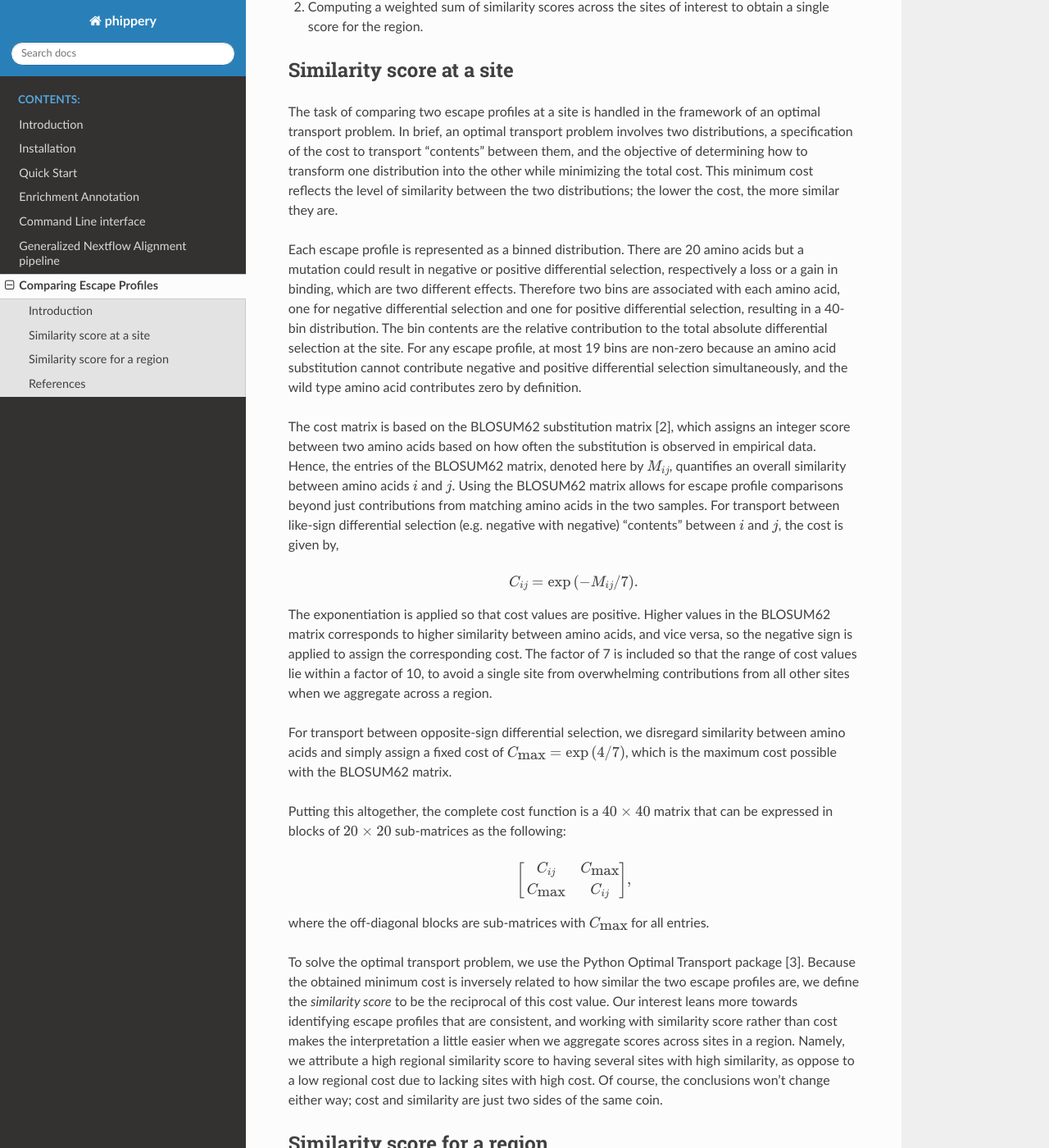
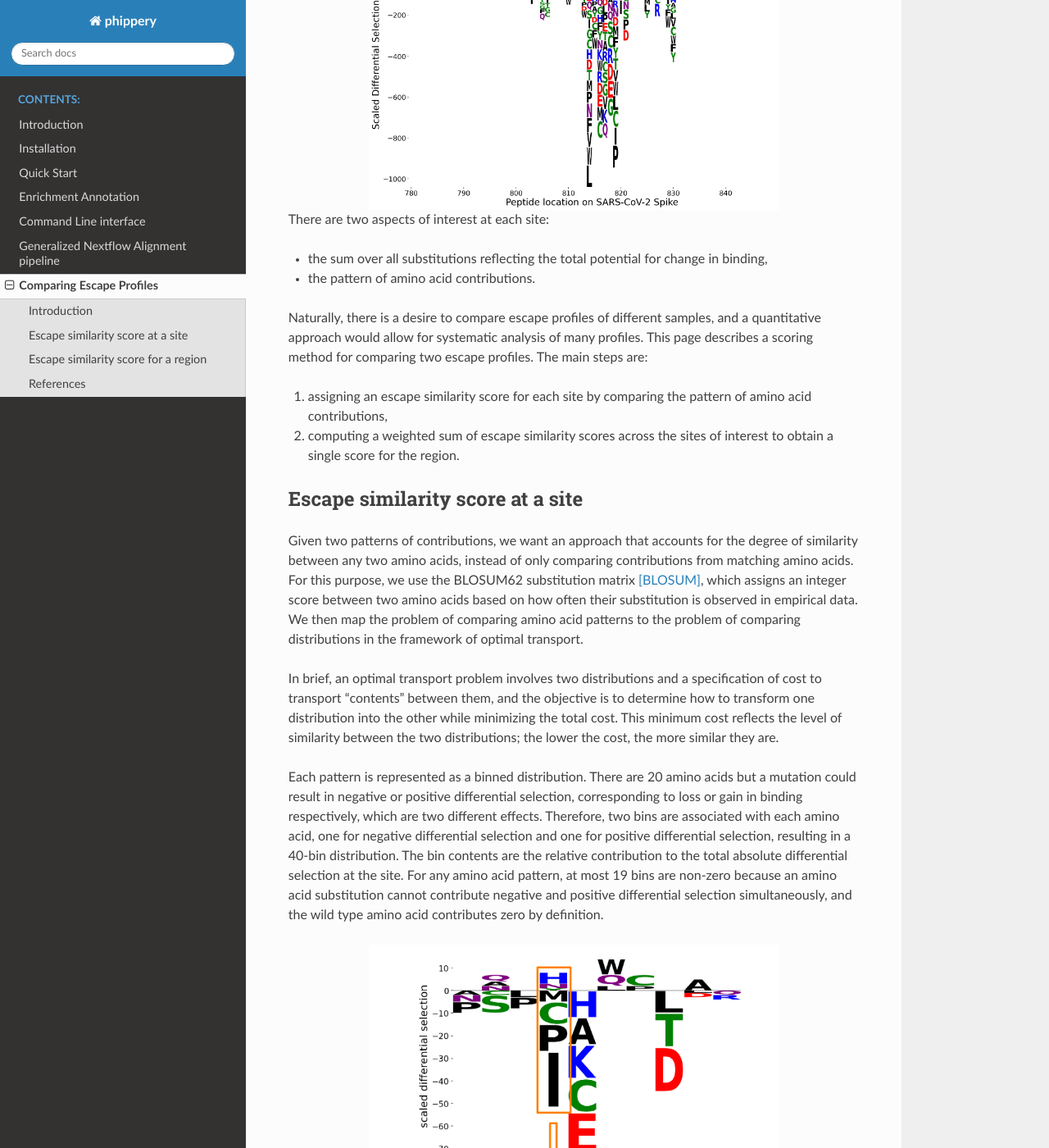
Before and after one commit to matsengrp/phippery, a Sphinx documentation site: the page built from docs/esc-prof.rst, in a window 1280 px wide and 1400 px high, scrolled down 507 px. Shown: the whole window at 82% size. Built offline with Sphinx 7.4.7 and the Read the Docs theme 2.0.0, drawn with Linux system fonts in a browser that asks for light colours; some of the changed text lies outside the part shown.

Commit message:
docs update for comparing escape profiles

```diff
--- a/docs/esc-prof.rst
+++ b/docs/esc-prof.rst
@@ -9,48 +9,70 @@ Comparing Escape Profiles
 Introduction
 ------------
 
-Phage-DMS [1] is an application of PhIP-Seq for deep mutational scanning (DMS).
-The Phage-DMS method measures changes in antibody binding under mutations to
-viral proteins. Of particular interest are mutations that cause significant loss
-of binding, potentially allowing the virus to escape the immune response. When
-considering only mutations that cause single amino acid substitutions, the results
-can be summarized in an escape profile showing the impact on binding for every
-possible substitution at each location.
+Phage-DMS [PhageDMS]_ is an application of PhIP-Seq for deep mutational scanning (DMS).
+In Phage-DMS, the peptide library catalogs possible mutations in the viral protein. Of
+particular concern are mutations that cause significant loss of binding with antibodies,
+potentially allowing the virus to escape the immune response. When considering only
+mutations that cause single amino acid substitutions, the results can be summarized in
+an *escape profile* [PDMS_SCV2]_ showing the impact on binding for every possible
+substitution at each site. This can be visualized in a logo plot where the scaled
+differential selection of each amino acid substitution is reflected by the height of
+its one-letter symbol,
 
-This page describes a method for quantifying the comparison of escape profiles
-(e.g. between two individuals). There are two main steps:
+.. image:: images/logoplot_example.png
+	:width: 500
+	:align: center
+	:alt: logo plot visualization of an escape profile
 
-1. Assigning a similarity score for each site quantifying the comparison of differential selection between the two samples.
-2. Computing a weighted sum of similarity scores across the sites of interest to obtain a single score for the region.
+There are two aspects of interest at each site:
+
+- the sum over all substitutions reflecting the total potential for change in binding,
+- the pattern of amino acid contributions.
+
+Naturally, there is a desire to compare escape profiles of different samples, and a
+quantitative approach would allow for systematic analysis of many profiles. This page
+describes a scoring method for comparing two escape profiles. The main steps are:
+
+1. assigning an escape similarity score for each site by comparing the pattern of amino acid contributions,
+2. computing a weighted sum of escape similarity scores across the sites of interest to obtain a single score for the region.
 
 
-Similarity score at a site
---------------------------
+Escape similarity score at a site
+---------------------------------
 
-The task of comparing two escape profiles at a site is handled in the framework of
-an optimal transport problem. In brief, an optimal transport problem involves two
-distributions, a specification of the cost to transport "contents" between them,
-and the objective of determining how to transform one distribution into the other
-while minimizing the total cost. This minimum cost reflects the level of similarity
-between the two distributions; the lower the cost, the more similar they are.
+Given two patterns of contributions, we want an approach that accounts for the degree
+of similarity between any two amino acids, instead of only comparing contributions
+from matching amino acids. For this purpose, we use the BLOSUM62 substitution matrix
+[BLOSUM]_, which assigns an integer score between two amino acids based on how often
+their substitution is observed in empirical data. We then map the problem of comparing
+amino acid patterns to the problem of comparing distributions in the framework of
+optimal transport.
 
-Each escape profile is represented as a binned distribution. There are 20 amino acids
-but a mutation could result in negative or positive differential selection, respectively
-a loss or a gain in binding, which are two different effects. Therefore two bins are
+In brief, an optimal transport problem involves two distributions and a specification of
+cost to transport "contents" between them, and the objective is to determine how to
+transform one distribution into the other while minimizing the total cost. This minimum
+cost reflects the level of similarity between the two distributions; the lower the cost,
+the more similar they are.
+
+Each pattern is represented as a binned distribution. There are 20 amino acids
+but a mutation could result in negative or positive differential selection, corresponding to
+loss or gain in binding respectively, which are two different effects. Therefore, two bins are
 associated with each amino acid, one for negative differential selection and one for
 positive differential selection, resulting in a 40-bin distribution. The bin contents
 are the relative contribution to the total absolute differential selection at the site.
-For any escape profile, at most 19 bins are non-zero because an amino acid substitution
+For any amino acid pattern, at most 19 bins are non-zero because an amino acid substitution
 cannot contribute negative and positive differential selection simultaneously, and the
 wild type amino acid contributes zero by definition.
 
-The cost matrix is based on the BLOSUM62 substitution matrix [2], which assigns an integer
-score between two amino acids based on how often the substitution is observed in empirical
-data. Hence, the entries of the BLOSUM62 matrix, denoted here by :math:`M_{ij}`, quantifies
-an overall similarity between amino acids :math:`i` and :math:`j`. Using the BLOSUM62 matrix
-allows for escape profile comparisons beyond just contributions from matching amino acids
-in the two samples. For transport between like-sign differential selection (e.g. negative
-with negative) "contents" between :math:`i` and :math:`j`, the cost is given by,
+.. image:: images/logo_to_distr.png
+	:width: 500
+	:align: center
+	:alt: Diagram for conversion of logo pattern to binned distribution
+
+The cost matrix is based on the BLOSUM62 matrix. Denote the entries of the BLOSUM62 matrix
+by :math:`M_{ij}`, which quantifies an overall similarity between amino acids :math:`i` and
+:math:`j`. For transport between same-sign differential selection "contents"
+(e.g. negative with negative) between :math:`i` and :math:`j`, the cost is given by,
 
 .. math::
 	C_{ij} = \exp\left(-M_{ij}/7\right).
@@ -59,11 +81,11 @@ The exponentiation is applied so that cost values are positive. Higher values in
 matrix corresponds to higher similarity between amino acids, and vice versa, so the negative
 sign is applied to assign the corresponding cost. The factor of 7 is included so that the
 range of cost values lie within a factor of 10, to avoid a single site from overwhelming
-contributions from all other sites when we aggregate across a region.
+the scores of all other sites when we aggregate across a region.
 
 For transport between opposite-sign differential selection, we disregard similarity between
-amino acids and simply assign a fixed cost of :math:`C_{\mbox{max}} = \exp\left(4/7\right)`,
-which is the maximum cost possible with the BLOSUM62 matrix.
+amino acids and simply assign a fixed cost of :math:`C_{\scriptsize \mbox{max}} = \exp\left(4/7\right)`,
+which is the maximum cost possible with the BLOSUM62 matrix because its minimum entry is :math:`-4`.
 
 Putting this altogether, the complete cost function is a :math:`40\times40` matrix that can
 be expressed in blocks of :math:`20\times20` sub-matrices as the following:
@@ -71,32 +93,88 @@ be expressed in blocks of :math:`20\times20` sub-matrices as the following:
 .. math::
 
 	\begin{bmatrix}
-		C_{ij} & C_{\mbox{max}} \\
-		C_{\mbox{max}} & C_{ij}
+		C_{ij} & C_{\scriptsize \mbox{max}} \\
+		C_{\scriptsize \mbox{max}} & C_{ij}
 	\end{bmatrix},
 
-where the off-diagonal blocks are sub-matrices with :math:`C_{\mbox{max}}` for all entries.
+where the off-diagonal blocks are sub-matrices with :math:`C_{\scriptsize \mbox{max}}` for all entries.
 
-To solve the optimal transport problem, we use the Python Optimal Transport package [3].
+To solve the optimal transport problem, we use the
+`Python Optimal Transport package <https://pythonot.github.io/>`_ [POT]_.
 Because the obtained minimum cost is inversely related to how similar the two escape profiles
-are, we define the *similarity score* to be the reciprocal of this cost value. Our interest
+are, we define the *escape similarity score* to be the reciprocal of this cost value. Our interest
 leans more towards identifying escape profiles that are consistent, and working with
 similarity score rather than cost makes the interpretation a little easier when we aggregate
-scores across sites in a region. Namely, we attribute a high regional similarity score to
-having several sites with high similarity, as oppose to a low regional cost due to lacking
-sites with high cost. Of course, the conclusions won't change either way; cost and similarity
+scores across sites in a region. We attribute a high regional escape similarity score to
+having several sites with high similarity, in contrast to a low regional cost due to lacking
+sites with high cost. Of course, the conclusions don't change either way -- cost and similarity
 are just two sides of the same coin.
 
+The diagram below summarizes the procedure for comparing patterns of amino acid contributions at a site.
+For brevity, the site in the example contains only negative differential selection in both profiles so
+we illustrate the distributions with just 20 bins.
 
-Similarity score for a region
------------------------------
+.. image:: images/esc_prof_ot_diagram.png
+	:width: 600
+	:align: center
+	:alt: Diagram of similarity score calculation with optimal transport.
 
-Having defined and computed the similarity score for each site, a score for the comparison
-across a region of sites is calculated by a weighted sum of similarity scores. The weights
-are assigned so that sites contributing greatly to the overall escape in the region in
-both profiles are given the most importance.
 
-First, compute the relative contribution of each site to each profile. This is the summed
+In ``phippery``, the example illustrated by the diagram above translates to the following,
+
+.. code:: python
+
+	from phippery.escprof import *
+
+	profile1 = [
+		0,  0,  0,  0,  0,  0,  0,  0,  0,  0,
+		0,  0,  0,  0,  0,  1,  0,  0,  0,  0,
+		0,  0,  0,  0,  0,  0,  0,  0,  0,  0,
+		0,  0,  0,  0,  0,  0,  0,  0,  0,  0
+	]
+
+	profile2 = [
+		0,  0,  0,  0.5,0,  0,  0,  0,  0,  0,
+		0.2,0,  0,  0,  0,  0,  0.3,0,  0,  0,
+		0,  0,  0,  0,  0,  0,  0,  0,  0,  0,
+		0,  0,  0,  0,  0,  0,  0,  0,  0,  0
+	]
+
+	cost_matrix = get_cost_matrix()
+
+	compute_sim_score(profile1, profile2, cost_matrix)
+
+	"""
+	0.9744633979128656
+	"""
+
+The escape similarity score for the site is approximately 0.97. The ``get_cost_matrix()``
+function provides the cost matrix based on BLOSUM62 as described above. Note that an
+ordering of amino acids is assumed, which is ``ARNDCQEGHILKMFPSTWYV``; hence, first 20 bins
+correspond to negative differential selection contributions for amino acids in that order,
+and the last 20 bins likewise correspond to positive differential selection contributions.
+The ``get_aa_ordered_list()`` function returns a list with this ordering,
+
+.. code:: python
+
+	from phippery.escprof import *
+	aa_list = get_aa_ordered_list()
+	print(aa_list)
+
+	"""
+	['A', 'R', 'N', 'D', 'C', 'Q', 'E', 'G', 'H', 'I', 'L', 'K', 'M', 'F', 'P', 'S', 'T', 'W', 'Y', 'V']
+	"""
+
+
+Escape similarity score for a region
+------------------------------------
+
+Having defined and computed the escape similarity score for each site, a score for the
+comparison across a region is calculated by a weighted sum of site scores. The weights
+are assigned so that sites contributing larger scaled differential selection in the region
+in both profiles are given higher importance.
+
+First, compute the relative contribution of each site to the profile. This is the summed
 absolute scaled differential selection at a site divided by the sum over all sites in the
 region. Denote these relative contributions by :math:`\left\{\alpha_k\right\}` and
 :math:`\left\{\beta_k\right\}` for the two profiles, where :math:`k` runs over the sites.
@@ -107,28 +185,53 @@ Then for each site, we choose the minimum,
 	\mu_k = \min\left(\alpha_k,\,\beta_k\right).
 
 The motivation to take the minimum (as oppose to the average) is because we wish to lower
-the importance of the similarity score at a site that has very different relative contributions
-in the two profiles (i.e. very high in one and very low in the other).
+the importance of the score at sites that have very different relative contributions
+in the two profiles (i.e. very high in one and very low in the other). Therefore, we are
+considering such sites to be rather dissimilar regardless of how concordant their amino acid
+patterns may be.
 
-Finally, we normalized so that the sum of weights is 1,
+Finally, we normalize such that the sum of weights is 1,
 
 .. math::
 
 	w_k = \frac{\mu_k}{\sum_k \mu_k}.
 
-Given the set of similarity scores across the sites, :math:`\left\{s_k\right\}`, the similarity
-for the region is,
+Given the set of scores across the sites, :math:`\left\{s_k\right\}`, the escape similarity
+score for the region is,
 
 .. math::
 
 	S = \sum_k w_k s_k
 
 
+The plots below illustrate two escape profile comparisons. In each plot, the top two panels
+show the logo plots of the profiles under comparison. The third panel is the bar plot of the
+per site weights, :math:`\{w_k\}`. The bottom panel shows the weighted per site escape
+similarity scores, :math:`\{w_k s_k\}`. The region escape similarity scores are shown at the
+top of the plot, indicating that the pair of profiles on the right are more concordant than
+the pair on the left.
+
+
+|esc_comp1| |esc_comp2|
+
+.. |esc_comp1| image:: images/esc_prof_compare1.png
+	:width: 48%
+
+.. |esc_comp2| image:: images/esc_prof_compare2.png
+	:width: 48%
+
+
+In ``phippery``, the region escape similarity score can be computed with ``region_sim_score()``.
+
+
+
 References
 ----------
 
-[1] Garrett, M.E., et al., `Phage-DMS: A Comprehensive Method for Fine Mapping of Antibody Epitopes <https://doi.org/10.1016/j.isci.2020.101622>`_. iScience, 2020. 23(10): p. 101622.
+.. [PhageDMS] Garrett, M.E., et al., `Phage-DMS: A Comprehensive Method for Fine Mapping of Antibody Epitopes <https://doi.org/10.1016/j.isci.2020.101622>`_. iScience, 2020. **23** (10): p. 101622.
 
-[2] Henikoff, S., Henikoff, J.G., `Amino Acid Substitution Matrices from Protein Blocks <https://www.ncbi.nlm.nih.gov/pmc/articles/PMC50453/>`_. PNAS, 1992. 89(22): p. 10915-10919.
+.. [PDMS_SCV2] Garrett, M.E., et al., `High resolution profiling of pathways of escape for SARS-CoV-2 spike-binding antibodies <http://dx.doi.org/10.1016/j.cell.2021.04.045>`_. Cell, 2021. **184** (11): p. 2927-2938.
 
-[3] Flamary, R., et al., `POT: Python Optimal Transport <https://pythonot.github.io/>`_. JMLR, 2021. 22(78): p. 1-8.
+.. [BLOSUM] Henikoff, S. and Henikoff, J.G., `Amino Acid Substitution Matrices from Protein Blocks <https://www.ncbi.nlm.nih.gov/pmc/articles/PMC50453/>`_. PNAS, 1992. **89** (22): p. 10915-10919.
+
+.. [POT] Flamary, R., et al., `POT: Python Optimal Transport <https://pythonot.github.io/>`_. JMLR, 2021. **22** (78): p. 1-8.
```
Also changed, not shown: docs/images/esc_prof_compare1.png (added), docs/images/esc_prof_compare2.png (added), docs/images/esc_prof_ot_diagram.png (added), docs/images/logo_to_distr.png (added), docs/images/logoplot_example.png (added).
